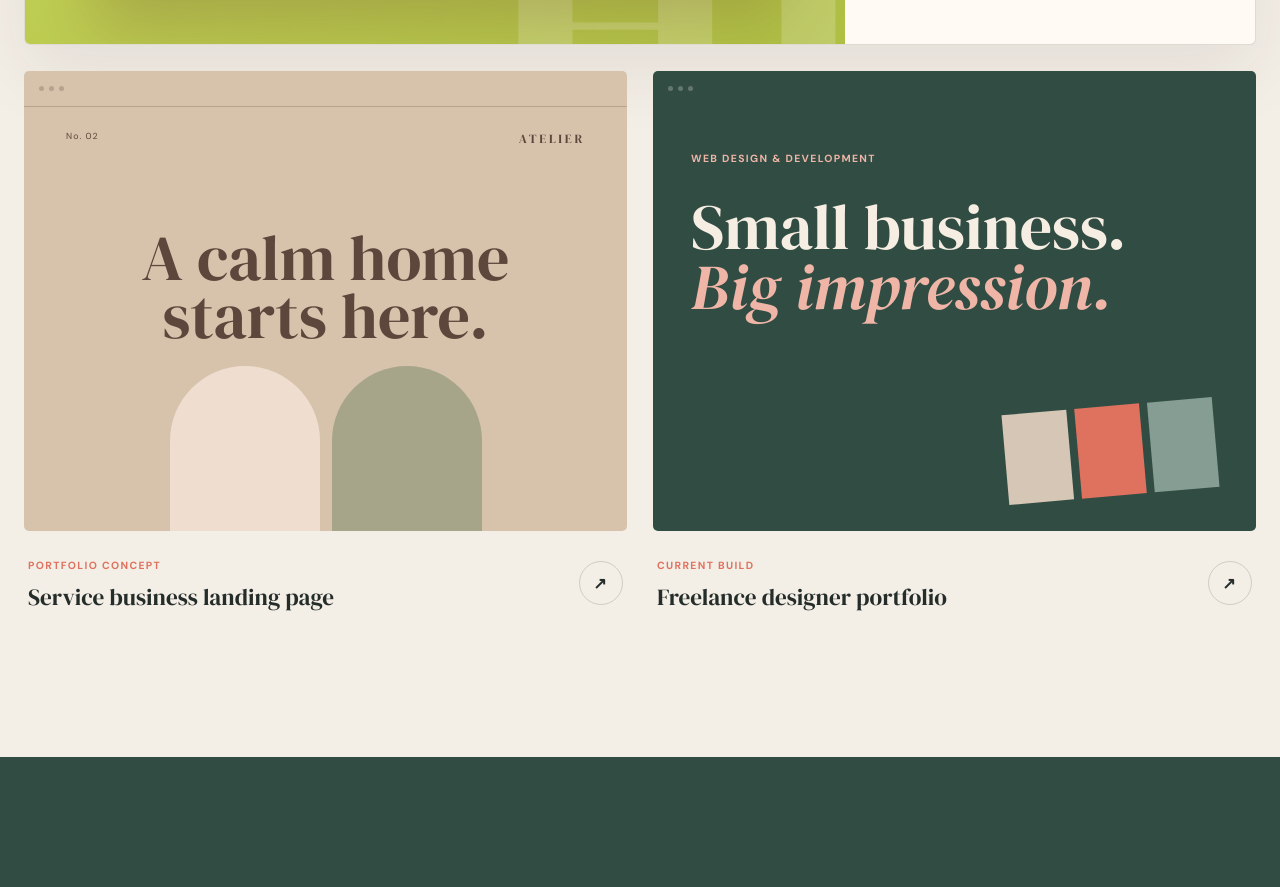
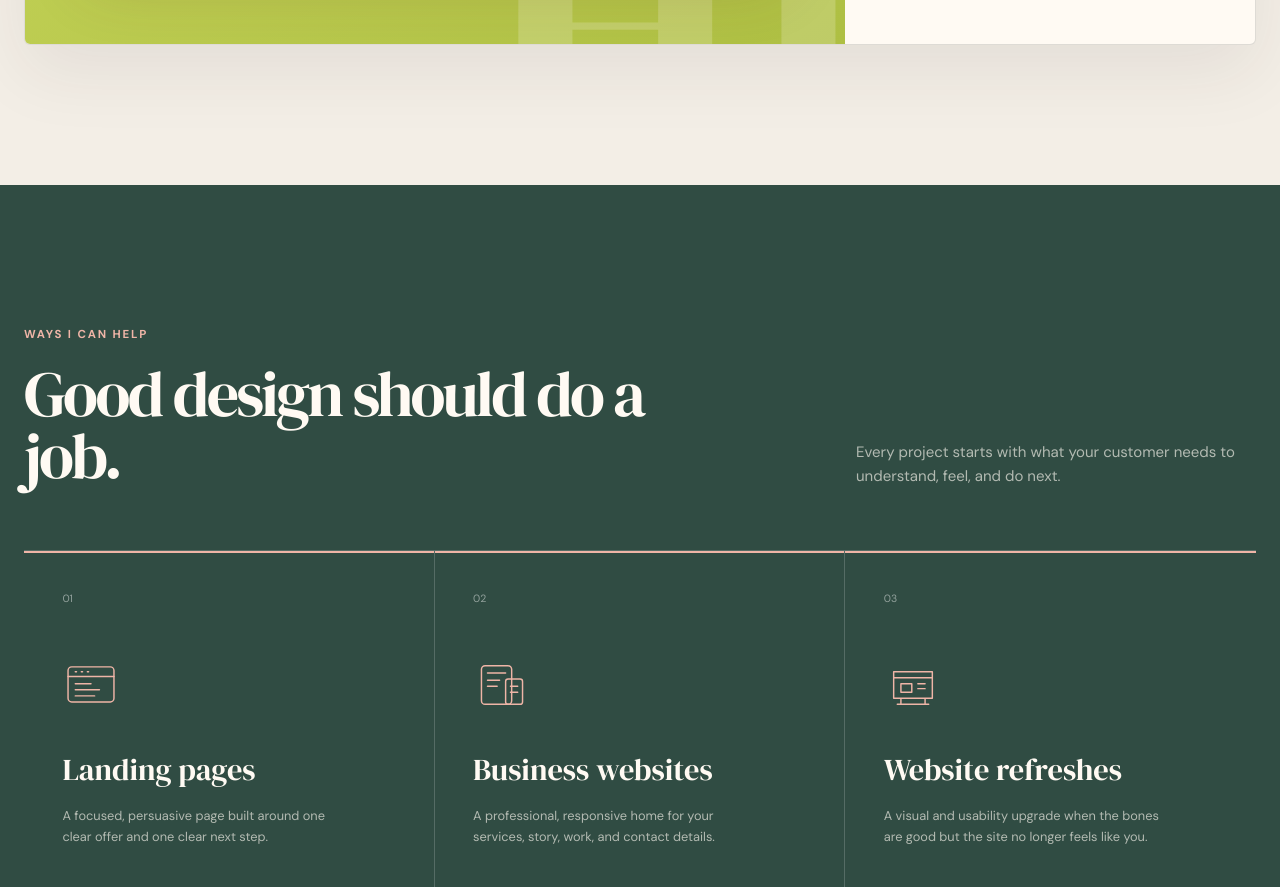
Before and after one commit to charliemgtforda/charliemgtforda.github.io, a website built with Vite: page index.html in a window 1280 px wide. Shown: the part 1913-2800 px from the top of the page. Built offline with nearby package versions, Linux system fonts and the light colour scheme.

Commit message:
Refine featured project showcase

```diff
--- a/index.html
+++ b/index.html
@@ -95,14 +95,14 @@
         <div class="section-heading reveal reveal-up">
           <div>
             <p class="eyebrow">Selected work</p>
-            <h2>A few things I’ve brought to life.</h2>
+            <h2>A project I’m proud to share.</h2>
           </div>
           <p>Purposeful design, clean builds, and just enough personality to be remembered.</p>
         </div>
 
         <article class="featured-project reveal reveal-clip">
           <div class="project-visual ht-project">
-            <div class="project-browser" data-parallax data-speed="0.04">
+            <div class="project-browser">
               <div class="project-browser-bar">
                 <span class="project-dots">● ● ●</span>
                 <span>htcreative.net</span>
@@ -136,33 +136,6 @@
           </div>
         </article>
 
-        <div class="project-grid">
-          <article class="project-card reveal reveal-left">
-            <div class="concept-visual studio-concept" aria-label="Warm editorial service website concept">
-              <div class="concept-browser-bar"><i></i><i></i><i></i></div>
-              <div class="concept-brand">No. 02 <span>ATELIER</span></div>
-              <div class="concept-title">A calm home<br />starts here.</div>
-              <div class="concept-arches"><i></i><i></i></div>
-            </div>
-            <div class="card-meta">
-              <div><span>Portfolio concept</span><h3>Service business landing page</h3></div>
-              <span class="round-arrow" aria-hidden="true">↗</span>
-            </div>
-          </article>
-
-          <article class="project-card reveal reveal-right" data-delay="1">
-            <div class="concept-visual portfolio-concept" aria-label="This portfolio website preview">
-              <div class="concept-browser-bar"><i></i><i></i><i></i></div>
-              <span class="tiny-label">WEB DESIGN &amp; DEVELOPMENT</span>
-              <div class="portfolio-words">Small business.<br /><em>Big impression.</em></div>
-              <div class="portfolio-ui"><i></i><i></i><i></i></div>
-            </div>
-            <div class="card-meta">
-              <div><span>Current build</span><h3>Freelance designer portfolio</h3></div>
-              <span class="round-arrow" aria-hidden="true">↗</span>
-            </div>
-          </article>
-        </div>
       </section>
 
       <section class="services section-shell" id="services">
--- a/src/styles.css
+++ b/src/styles.css
@@ -656,14 +656,12 @@ p {
 .project-browser {
   position: relative;
   z-index: 2;
-  width: min(100%, 700px);
+  width: min(100%, 760px);
   overflow: hidden;
   border: 7px solid white;
   border-radius: 12px;
   background: white;
   box-shadow: 0 32px 65px rgba(99,54,39,.23);
-  transform: translate3d(0, var(--parallax-y, 0), 0) rotate(-1.5deg);
-  will-change: transform;
 }
 
 .project-browser-bar {
@@ -678,8 +676,7 @@ p {
 
 .project-dots { position: absolute; left: 6px; color: #c7c0ba; font-size: .42rem; letter-spacing: 2px; }
 .ht-frame { aspect-ratio: 16/10; overflow: hidden; background: #f7f4ed; }
-.ht-frame img { width: 100%; height: 100%; object-fit: cover; object-position: top center; transition: transform 900ms cubic-bezier(.2,.65,.3,1); }
-.featured-project:hover .ht-frame img { transform: scale(1.025); }
+.ht-frame img { width: 100%; height: 100%; object-fit: cover; object-position: top center; }
 
 .project-copy {
   display: flex;
@@ -688,9 +685,7 @@ p {
   padding: clamp(38px, 5vw, 75px);
 }
 
-.project-type,
-.card-meta span,
-.tiny-label {
+.project-type {
   color: var(--coral);
   font-size: .65rem;
   font-weight: 700;
@@ -762,59 +757,6 @@ p {
 .project-details > div { display: grid; grid-template-columns: 80px 1fr; gap: 10px; margin-bottom: 12px; font-size: .72rem; line-height: 1.5; }
 .project-details b { color: var(--coral); }
 .project-details span { color: var(--muted); }
-
-.project-grid {
-  display: grid;
-  grid-template-columns: 1fr 1fr;
-  gap: 26px;
-  margin-top: 26px;
-}
-
-.project-card { min-width: 0; }
-
-.concept-visual {
-  position: relative;
-  min-height: 460px;
-  overflow: hidden;
-  border-radius: 5px;
-}
-
-.concept-browser-bar {
-  display: flex;
-  gap: 5px;
-  padding: 15px;
-}
-
-.concept-browser-bar i { width: 5px; height: 5px; border-radius: 50%; background: currentColor; opacity: .26; }
-
-.studio-concept { color: #5d463b; background: #d7c2ac; }
-.concept-brand { display: flex; justify-content: space-between; padding: 22px 42px; border-top: 1px solid rgba(93,70,59,.25); font-size: .55rem; letter-spacing: .12em; }
-.concept-brand span { font-family: var(--serif); font-size: .78rem; letter-spacing: .22em; }
-.concept-title { position: relative; z-index: 2; max-width: 430px; margin: 58px auto 0; padding: 0 30px; font-family: var(--serif); font-size: clamp(2.6rem, 5vw, 4.7rem); line-height: .92; text-align: center; }
-.concept-arches { position: absolute; right: 0; bottom: -45px; left: 0; display: flex; justify-content: center; gap: 12px; }
-.concept-arches i { width: 150px; height: 210px; border-radius: 100px 100px 0 0; background: #efded0; }
-.concept-arches i:last-child { background: #a6a58a; }
-
-.portfolio-concept { padding: 0 38px 36px; color: #f7eee3; background: var(--forest); }
-.portfolio-concept .concept-browser-bar { margin: 0 -38px; }
-.portfolio-concept .tiny-label { display: block; margin-top: 45px; color: var(--coral-soft); }
-.portfolio-words { position: relative; z-index: 2; margin-top: 30px; font-family: var(--serif); font-size: clamp(2.5rem, 5vw, 4.5rem); line-height: .93; }
-.portfolio-words em { color: var(--coral-soft); }
-.portfolio-ui { position: absolute; right: 40px; bottom: 35px; display: grid; grid-template-columns: repeat(3, 65px); gap: 8px; transform: rotate(-5deg); }
-.portfolio-ui i { height: 90px; background: #d6c6b5; }
-.portfolio-ui i:nth-child(2) { background: var(--coral); }
-.portfolio-ui i:nth-child(3) { background: #859d92; }
-
-.card-meta {
-  display: flex;
-  align-items: center;
-  justify-content: space-between;
-  padding: 20px 4px 0;
-}
-
-.card-meta h3 { margin: 3px 0 0; font-family: var(--serif); font-size: 1.45rem; font-weight: 400; }
-.round-arrow { display: grid; width: 44px; height: 44px; place-items: center; border: 1px solid var(--line); border-radius: 50%; color: var(--ink) !important; font-size: 1rem !important; transition: color 180ms, background 180ms; }
-.project-card:hover .round-arrow { color: white !important; background: var(--forest); }
 
 .services {
   width: 100%;
@@ -1003,8 +945,6 @@ p {
   .project-actions { grid-template-columns: 1fr; }
   .project-live-link { padding-right: 0; border-right: 0; border-bottom: 1px solid var(--line); }
   .project-link { padding-left: 0; }
-  .project-grid { grid-template-columns: 1fr; gap: 45px; }
-  .concept-visual { min-height: 420px; }
   .services { width: 100%; padding-right: 16px; padding-left: 16px; }
   .service-list { grid-template-columns: 1fr; }
   .service { min-height: auto; padding: 28px 8px 36px; border-right: 0; border-bottom: 1px solid rgba(255,255,255,.18); }
@@ -1038,15 +978,6 @@ p {
   .value-strip p:nth-of-type(2), .value-strip i:nth-of-type(2) { display: none; }
   .section-shell { width: calc(100% - 28px); }
   .project-visual { min-height: 310px; padding: 22px; }
-  .concept-visual { min-height: 340px; }
-  .concept-title { margin-top: 40px; font-size: 2.8rem; }
-  .concept-brand { padding-right: 24px; padding-left: 24px; }
-  .portfolio-concept { padding-right: 24px; padding-left: 24px; }
-  .portfolio-concept .concept-browser-bar { margin-right: -24px; margin-left: -24px; }
-  .portfolio-words { font-size: 2.8rem; }
-  .portfolio-ui { right: 20px; grid-template-columns: repeat(3, 45px); }
-  .portfolio-ui i { height: 65px; }
-  .card-meta h3 { font-size: 1.22rem; }
   .process-steps li { grid-template-columns: 40px 1fr; gap: 15px; }
   .contact { width: 100%; }
   .contact-card { padding-right: 20px; padding-left: 20px; }
```
Also changed, not shown: assets/htcreative-homepage.png.
